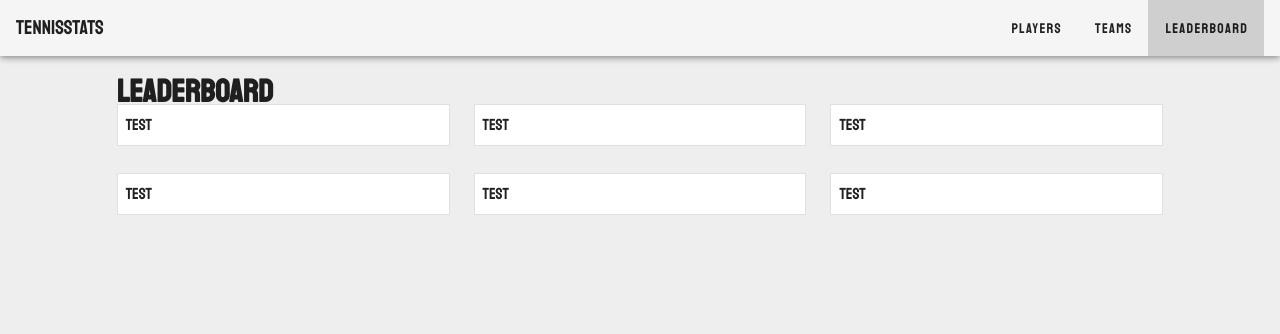
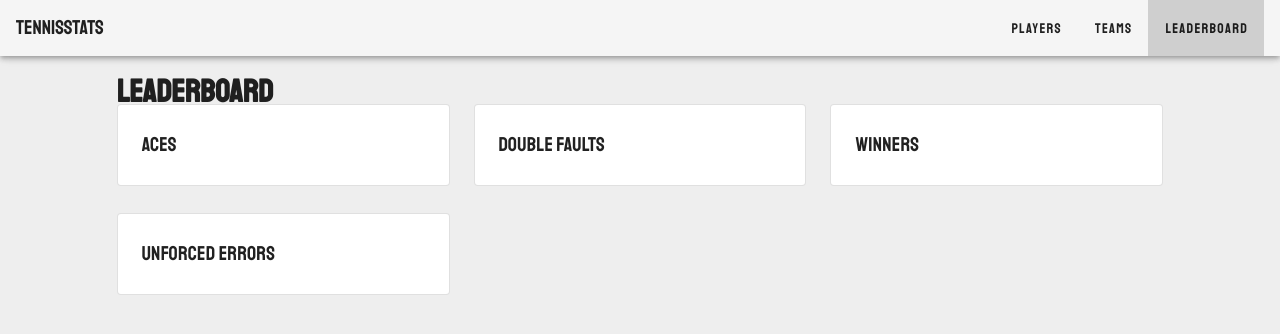
Before and after one commit to dlom123/tennis-app, a Vue app: page /leaderboard in a window 1280 px wide. Shown: the top 334 px of the page. Built offline with nearby package versions, Linux system fonts and the light colour scheme; no server answers.

Commit message:
Restructure leaderboard JSON data Feed leaderboard cards from JSON data

```diff
--- a/src/components/LeaderboardCard.vue
+++ b/src/components/LeaderboardCard.vue
@@ -3,15 +3,19 @@
     <v-card
       class="pa-2"
       outlined
-      tile
     >
-      test
+
+      <v-card-title>
+        {{ leaders.stat }}
+      </v-card-title>
+
     </v-card>
   </v-col>
 </template>
 
 <script>
 export default {
-  name: 'leaderboardCard'
+  name: 'leaderboardCard',
+  props: ['leaders']
 }
 </script>
--- a/src/data/leaderboard.json
+++ b/src/data/leaderboard.json
@@ -1,5 +1,7 @@
+[
   {
-  "aces": [
+    "stat": "Aces",
+    "players": [
       {
         "player": {
           "firstName": "Daniel",
@@ -105,8 +107,11 @@
         },
         "total": 0
       }
-  ],
-  "doublesFaults": [
+    ]
+  },
+  {
+    "stat": "Double Faults",
+    "players": [
       {
         "player": {
           "firstName": "Daniel",
@@ -212,8 +217,11 @@
         },
         "total": 13
       }
-  ],
-  "winners": [
+    ]
+  },
+  {
+    "stat": "Winners",
+    "players": [
       {
         "player": {
           "firstName": "Daniel",
@@ -319,8 +327,11 @@
         },
         "total": 25
       }
-  ],
-  "unforcedErrors": [
+    ]
+  },
+  {
+    "stat": "Unforced Errors",
+    "players": [
       {
         "player": {
           "firstName": "Daniel",
@@ -428,3 +439,4 @@
       }
     ]
   }
+]
--- a/src/store/index.js
+++ b/src/store/index.js
@@ -17,7 +17,7 @@ export default new Vuex.Store({
   plugins: [vuexLocalStorage.plugin],
   state: {
     filters: [],
-    leaderboard: {},
+    leaderboard: [],
     player: {},
     players: [],
     sort: undefined,
--- a/src/views/Leaderboard.vue
+++ b/src/views/Leaderboard.vue
@@ -13,12 +13,11 @@
           <v-col cols="12">
 
             <v-row class="container-leaderboard-cards">
-              <LeaderboardCard/>
-              <LeaderboardCard/>
-              <LeaderboardCard/>
-              <LeaderboardCard/>
-              <LeaderboardCard/>
-              <LeaderboardCard/>
+              <LeaderboardCard
+                v-for="leaders in leaderboard"
+                :key="leaders.stat"
+                :leaders="leaders"
+              />
             </v-row>
 
           </v-col>
@@ -30,13 +29,18 @@
 </template>
 
 <script>
-import { mapActions } from 'vuex'
+import { mapActions, mapState } from 'vuex'
 import LeaderboardCard from '@/components/LeaderboardCard'
 
 export default {
   name: 'leaderboard',
   components: {
     LeaderboardCard
+  },
+  computed: {
+    ...mapState([
+      'leaderboard'
+    ])
   },
   methods: {
     ...mapActions([
```
Lines whose indentation alone changed are shown as unchanged.
